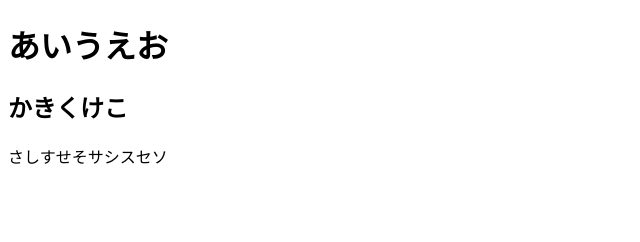
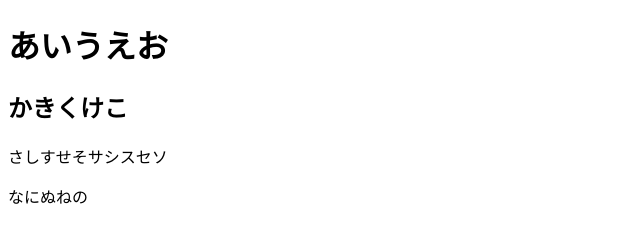
Before and after one commit to yudatakumi/firstTest, a plain HTML site: page index.html in a window 1280 px wide. Shown: the whole page, without its empty margins (0-640 px from the left). Drawn offline with Linux system fonts and the light colour scheme.

Commit message:
テスト05

```diff
--- a/index.html
+++ b/index.html
@@ -8,5 +8,6 @@
     <h1>あいうえお</h1>
     <h2>かきくけこ</h2>
     <p>さしすせそサシスセソ</p>
+    <p>なにぬねの</p>
 </body>
 </html>
```
